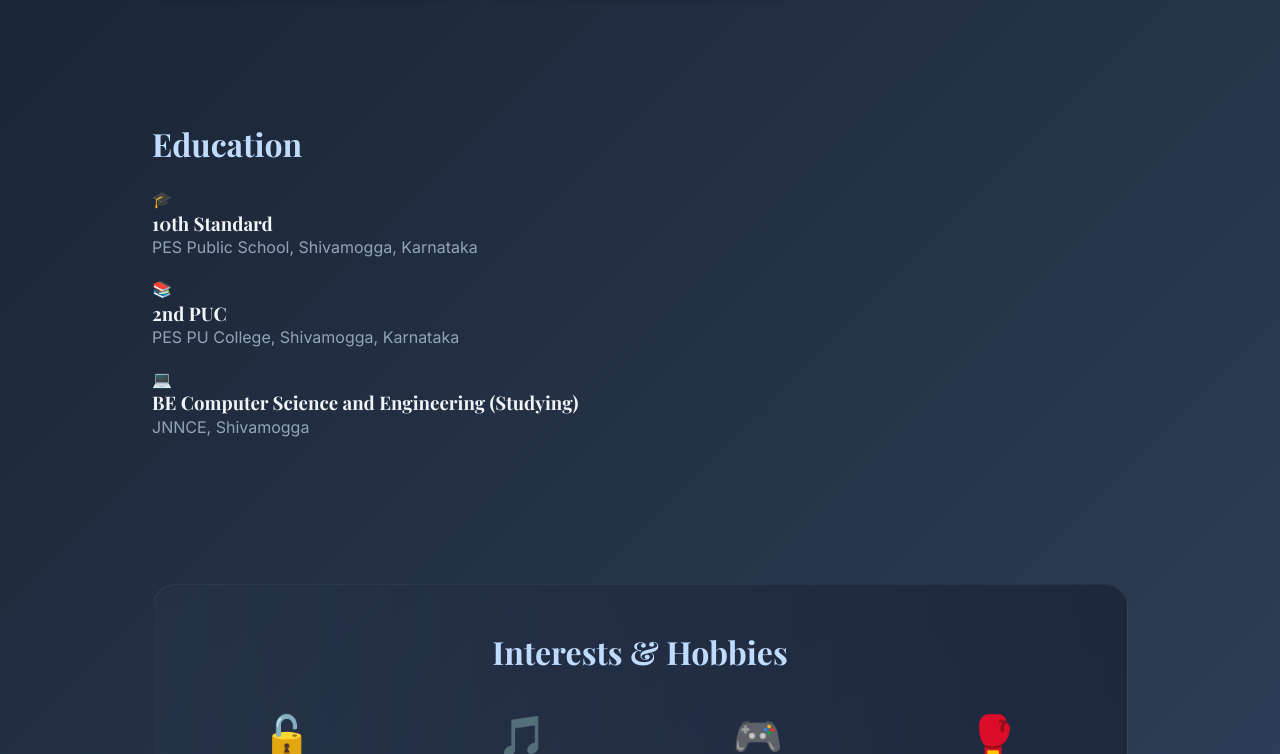
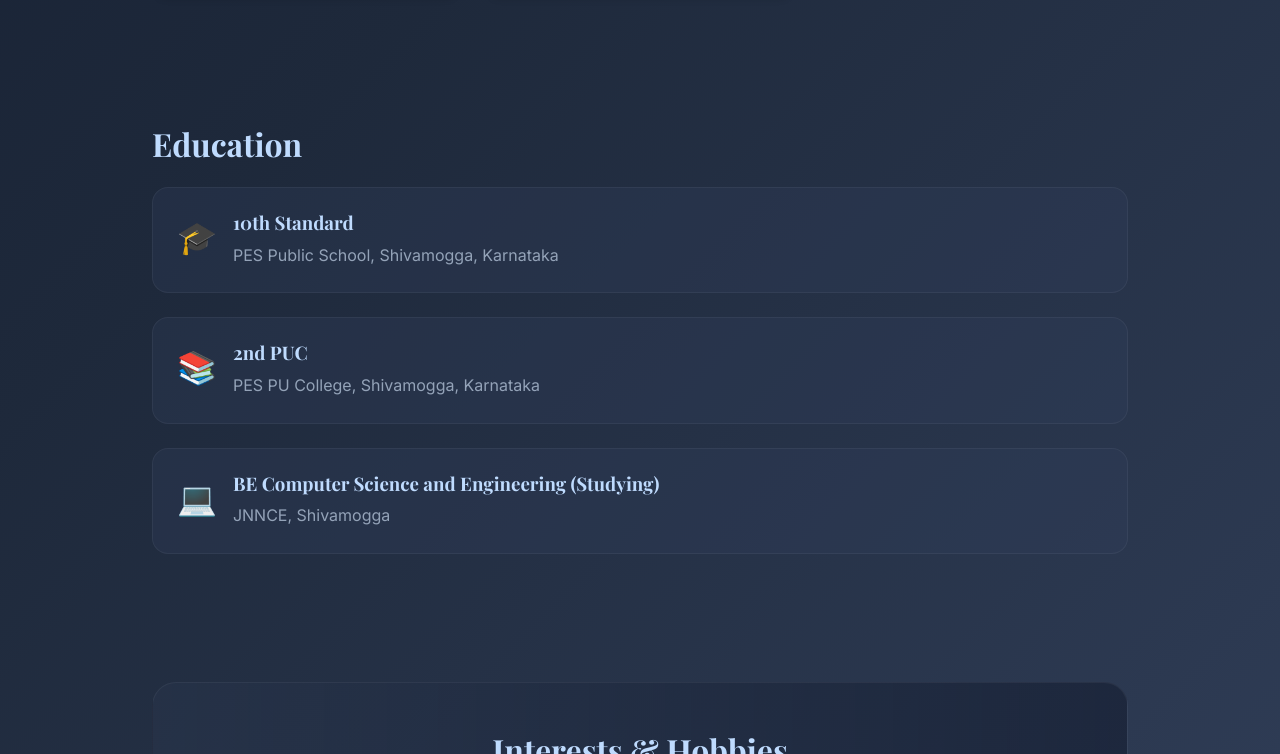
Before and after one commit to Dhanush-Nair808/Resume, a plain HTML site: page index.html in a window 1280 px wide. Shown: the part 1695-2449 px from the top of the page. Drawn offline with nearby package versions, Linux system fonts and the light colour scheme.

Commit message:
Update style.css

```diff
--- a/style.css
+++ b/style.css
@@ -1,15 +1,15 @@
 :root {
-    /* Color Palette - Midnight Blue Theme */
+
     --bg-dark: #0f172a;
     --bg-gradient-mid: #1e293b;
     --bg-gradient-end: #33415C;
 
-    --primary: #3b82f6; /* Bright Blue */
+    --primary: #3b82f6;
     --primary-hover: #2563eb;
 
-    --text-main: #f1f5f9; /* Slate 100 */
-    --text-muted: #94a3b8; /* Slate 400 */
-    --text-accent: #bfdbfe; /* Blue 200 */
+    --text-main: #f1f5f9;
+    --text-muted: #94a3b8;
+    --text-accent: #bfdbfe;
 
     --card-bg: rgba(51, 65, 92, 0.3);
     --card-border: rgba(255, 255, 255, 0.05);
@@ -37,7 +37,7 @@ body {
     overflow-x: hidden;
 }
 
-/* Typography */
+
 h1, h2, h3 {
     font-family: var(--font-serif);
     font-weight: 700;
@@ -69,7 +69,7 @@ a {
     transition: color 0.2s;
 }
 
-/* Layout */
+
 .container {
     max-width: 1024px;
     margin: 0 auto;
@@ -80,7 +80,7 @@ section {
     padding: 4rem 0;
 }
 
-/* Background Canvas */
+
 #bg-canvas {
     position: fixed;
     top: 0;
@@ -92,7 +92,7 @@ section {
     pointer-events: none;
 }
 
-/* Hero Section */
+
 .hero {
     min-height: 60vh;
     display: flex;
@@ -164,7 +164,7 @@ section {
     color: white;
 }
 
-/* About Grid */
+
 .about-grid {
     display: grid;
     grid-template-columns: 1fr;
@@ -192,7 +192,7 @@ section {
     background-color: rgba(59, 130, 246, 0.5);
 }
 
-/* Cards */
+
 .card {
     background: var(--card-bg);
     border: 1px solid var(--card-border);
@@ -249,7 +249,7 @@ section {
     background: rgba(59, 130, 246, 0.2);
 }
 
-/* Skills */
+
 .skills-container {
     display: flex;
     flex-wrap: wrap;
@@ -273,7 +273,7 @@ section {
     color: white;
 }
 
-/* Projects Grid */
+
 .projects-grid {
     display: grid;
     grid-template-columns: 1fr;
@@ -322,7 +322,7 @@ section {
     transform: translateX(4px);
 }
 
-/* Interests */
+
 .interests-section {
     background: linear-gradient(to right, rgba(51, 65, 92, 0.2), rgba(15, 23, 42, 0.5));
     border-radius: 1.5rem;
@@ -350,7 +350,7 @@ section {
     display: block;
 }
 
-/* Footer */
+
 footer {
     text-align: center;
     padding: 2rem 0;
@@ -360,7 +360,7 @@ footer {
     background: rgba(15, 23, 42, 0.8);
 }
 
-/* Animations */
+
 .fade-in {
     opacity: 0;
     transform: translateY(20px);
@@ -378,10 +378,71 @@ footer {
     }
 }
 
-/* Divider */
+
 .main-separator {
     height: 1px;
     background: rgba(30, 58, 138, 0.3);
     margin: 2rem 0;
     width: 100%;
 }
+
+.education-container {
+    display: flex;
+    flex-direction: column;
+    gap: 1.5rem;
+}
+
+.education-item {
+    display: flex;
+    align-items: flex-start;
+    gap: 1rem;
+    padding: 1.5rem;
+    background: var(--card-bg);
+    border: 1px solid var(--card-border);
+    border-radius: var(--radius-lg);
+    backdrop-filter: blur(12px);
+    transition: transform 0.3s ease, box-shadow 0.3s ease;
+}
+
+.education-item:hover {
+    transform: translateY(-2px);
+    box-shadow: 0 8px 25px -8px rgba(0, 0, 0, 0.3);
+    background: rgba(51, 65, 92, 0.4);
+}
+
+.education-icon {
+    font-size: 2rem;
+    flex-shrink: 0;
+}
+
+.education-details h3 {
+    color: var(--text-accent);
+    margin-bottom: 0.5rem;
+    font-family: var(--font-serif);
+}
+
+.education-details p {
+    color: var(--text-muted);
+    margin: 0;
+}
+
+.text-accent {
+    color: var(--text-accent);
+}
+
+.hero-pfp {
+    width: 150px;
+    height: 150px;
+    border-radius: 50%;
+    object-fit: cover;
+    border: 3px solid rgba(59, 130, 246, 0.5);
+    box-shadow: 0 0 25px rgba(59, 130, 246, 0.3);
+    margin-bottom: 1.5rem;
+    transition: transform 0.3s ease;
+
+}
+
+.hero-pfp:hover {
+    transform: scale(1.05);
+    border-color: var(--text-accent);
+}
```
